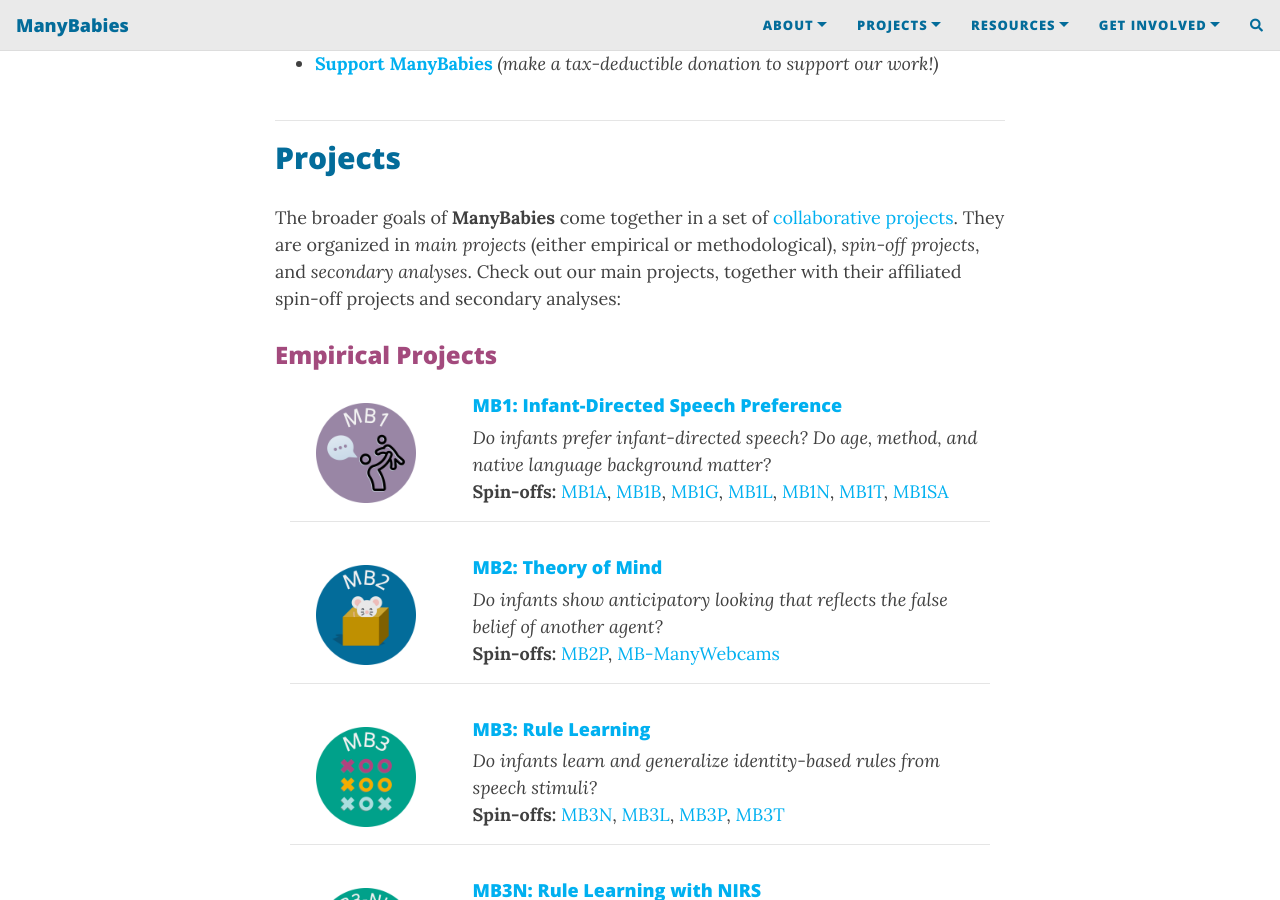
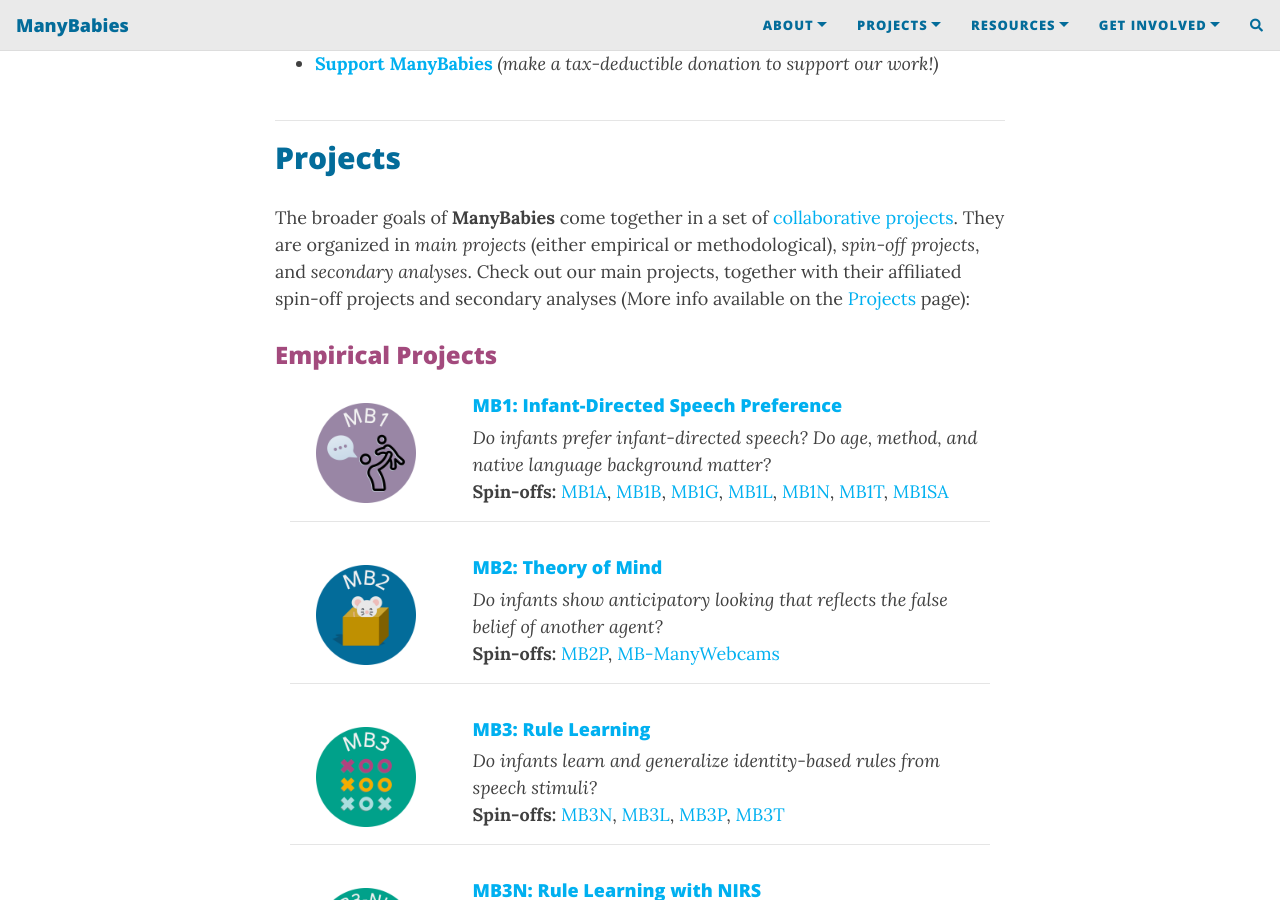
Before and after one commit to manybabies/manybabies.github.io, a Jekyll site: the page built from index.md, in a window 1280 px wide and 900 px high, scrolled down 860 px. Built offline with Jekyll 4.4.1, drawn with Linux system fonts in a browser that asks for light colours; nearby versions of some CDN libraries; comment, search, counter and statistics services are not loaded.

Commit message:
Update index.md

```diff
--- a/index.md
+++ b/index.md
@@ -22,7 +22,7 @@ cover-img: /assets/img/curiosity-1910023_cut2.jpg
 
 ## Projects
 
-The broader goals of <b>ManyBabies</b> come together in a set of <a href="{{site.baseurl}}{% link projects.md %}"> collaborative projects</a>. They are organized in <i>main projects</i> (either empirical or methodological), <i>spin-off projects</i>, and <i>secondary analyses</i>. Check out our main projects, together with their affiliated spin-off projects and secondary analyses:
+The broader goals of <b>ManyBabies</b> come together in a set of <a href="{{site.baseurl}}{% link projects.md %}"> collaborative projects</a>. They are organized in <i>main projects</i> (either empirical or methodological), <i>spin-off projects</i>, and <i>secondary analyses</i>. Check out our main projects, together with their affiliated spin-off projects and secondary analyses (More info available on the [Projects]({{site.baseurl}}/projects/) page):
 
 ### Empirical Projects
 
```
